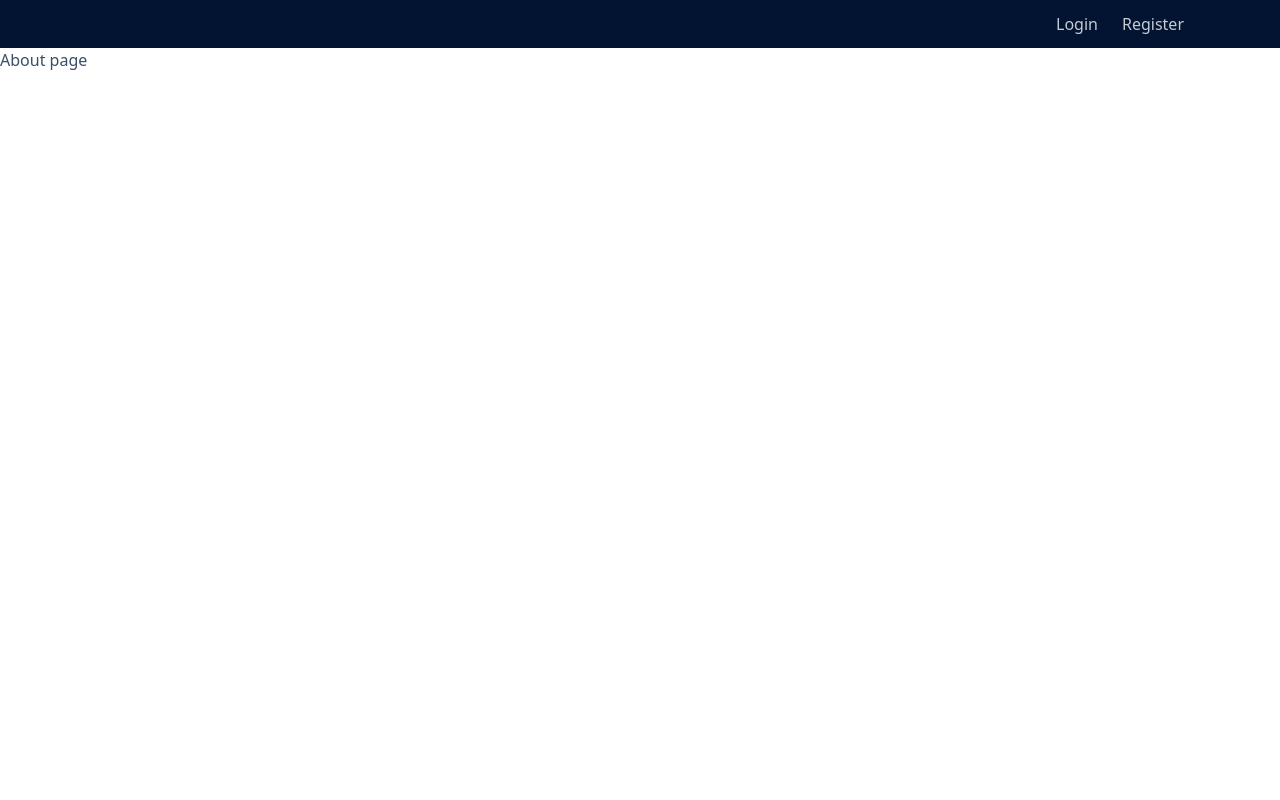
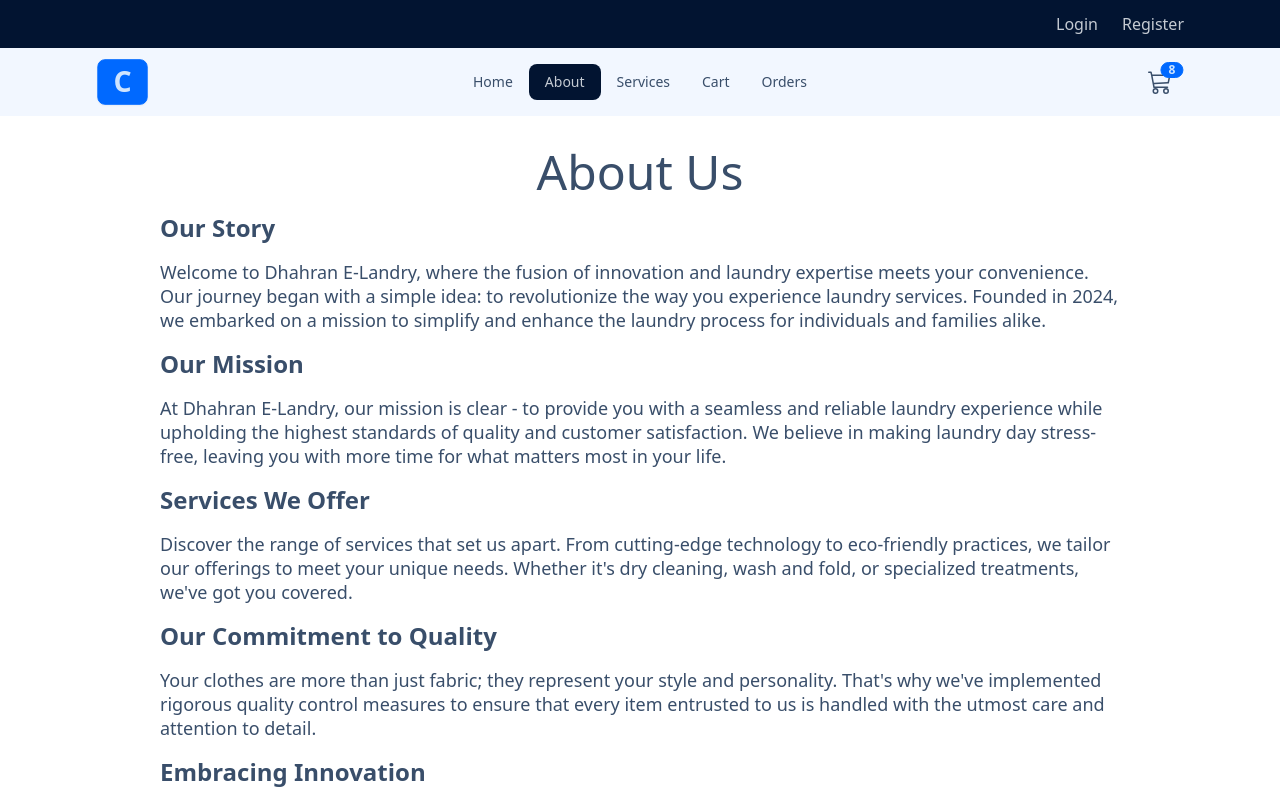
Before and after one commit to Mubeen213/Dhahran, a React (Vite) app in the folder client/: page /about in a window 1280 px wide. Shown: the top 800 px of the page. Built offline with nearby package versions, Linux system fonts and the light colour scheme.

Commit message:
Completed about page

```diff
--- /dev/null
+++ b/client/src/components/AboutParas.jsx
@@ -0,0 +1,54 @@
+const aboutStatements = [
+    {
+        id: 1,
+        subHeading: 'Our Story',
+        content: 'Welcome to Dhahran E-Landry, where the fusion of innovation and laundry expertise meets your convenience. Our journey began with a simple idea: to revolutionize the way you experience laundry services. Founded in 2024, we embarked on a mission to simplify and enhance the laundry process for individuals and families alike.'
+    },
+    {
+        id: 2,
+        subHeading: 'Our Mission',
+        content: 'At Dhahran E-Landry, our mission is clear - to provide you with a seamless and reliable laundry experience while upholding the highest standards of quality and customer satisfaction. We believe in making laundry day stress-free, leaving you with more time for what matters most in your life.'
+    },
+    {
+        id: 3,
+        subHeading: 'Services We Offer',
+        content: 'Discover the range of services that set us apart. From cutting-edge technology to eco-friendly practices, we tailor our offerings to meet your unique needs. Whether it\'s dry cleaning, wash and fold, or specialized treatments, we\'ve got you covered.'
+    },
+    {
+        id: 4,
+        subHeading: 'Our Commitment to Quality',
+        content: 'Your clothes are more than just fabric; they represent your style and personality. That\'s why we\'ve implemented rigorous quality control measures to ensure that every item entrusted to us is handled with the utmost care and attention to detail.'
+    },
+    {
+        id: 5,
+        subHeading: 'Embracing Innovation',
+        content: 'Dhahran E-Landry embraces the latest technologies to make your laundry experience efficient and enjoyable. Our state-of-the-art facilities and user-friendly app ensure that managing your laundry is as easy as a few taps on your smartphone.'
+    },
+    {
+        id: 6,
+        subHeading: 'Contact Us',
+        content: 'Have a question, suggestion, or just want to say hello? We\'d love to hear from you! Reach out to our dedicated customer support team at [Contact Email or Phone Number].\n' +
+            '\n' +
+            'Thank you for choosing Dhahran E-Landry – where convenience, quality, and care come together for a laundry experience like no other.'
+    },
+]
+
+export const AboutParas = () =>{
+
+    return (
+        <>
+            {
+                aboutStatements.map((about) => {
+                    const {id, subHeading, content} = about;
+
+                    return (
+                        <p className= 'mt-4 text-lg leading-6' key={id}>
+                            <span className= 'font-bold block text-2xl mb-4'>{subHeading}</span>
+                            {content}
+                        </p>
+                    )
+                })
+            }
+        </>
+    )
+}
--- /dev/null
+++ b/client/src/components/NavLinks.jsx
@@ -0,0 +1,46 @@
+import {NavLink} from "react-router-dom";
+
+const links = [
+    {
+        id: 1,
+        url: '/',
+        text: 'home'
+    },
+    {
+        id: 2,
+        url: '/about',
+        text: 'about'
+    },
+    {
+        id: 3,
+        url: '/services',
+        text: 'services'
+    },
+    {
+        id: 4,
+        url: '/cart',
+        text: 'cart'
+    },
+    {
+        id: 5,
+        url: '/orders',
+        text: 'orders'
+    },
+]
+
+export const NavLinks = () => {
+
+    return (
+        <>
+            {
+                links.map((link) => {
+                    return (<li key={link.id}>
+                        <NavLink to={link.url} className='capitalize'>
+                            {link.text}
+                        </NavLink>
+                    </li>)
+                })
+            }
+        </>
+    )
+}
--- /dev/null
+++ b/client/src/components/Navbar.jsx
@@ -0,0 +1,49 @@
+import {BsCart3, BsMoonFill, BsSunFill} from 'react-icons/bs';
+import {FaBarsStaggered} from 'react-icons/fa6';
+import {NavLink} from 'react-router-dom';
+import {NavLinks} from "./NavLinks.jsx";
+
+export const Navbar = () => {
+    return (
+        <nav className='bg-base-200'>
+            <div className='navbar align-element '>
+                <div className='navbar-start'>
+                    {/* Title */}
+                    <NavLink
+                        to='/'
+                        className='hidden lg:flex btn btn-primary text-3xl items-center '
+                    >
+                        C
+                    </NavLink>
+                    {/* DROPDOWN */}
+                    <div className='dropdown'>
+                        <label tabIndex={0} className='btn btn-ghost lg:hidden'>
+                            <FaBarsStaggered className='h-6 w-6' />
+                        </label>
+                        <ul
+                            tabIndex={0}
+                            className='menu menu-sm dropdown-content mt-3 z-[1] p-2 shadow bg-base-200 rounded-box w-52'
+                        >
+                            <NavLinks/>
+                        </ul>
+                    </div>
+                </div>
+                <div className='navbar-center hidden lg:flex'>
+                    <ul className='menu menu-horizontal '><NavLinks/></ul>
+                </div>
+                <div className='navbar-end'>
+                    {/* THEME ICONS */}
+                    {/* CART LINK*/}
+                    <NavLink to='cart' className='btn btn-ghost btn-circle btn-md ml-4'>
+                        <div className='indicator'>
+                            <BsCart3 className='h-6 w-6' />
+                            <span className='badge badge-sm badge-primary indicator-item'>
+                8
+              </span>
+                        </div>
+                    </NavLink>
+                </div>
+            </div>
+        </nav>
+    );
+};
--- a/client/src/pages/About.jsx
+++ b/client/src/pages/About.jsx
@@ -1,11 +1,15 @@
+import {AboutParas} from "../components/AboutParas.jsx";
 
 const About = () => {
-
-    return(
-        <h1>
-            About page
-        </h1>
-    )
+    return (
+        <section className="flex justify-center
+         max-w-5xl mx-auto flex-wrap items-center leading-8 p-8">
+            <div className='w-100'>
+                <h1 className='text-5xl text-center'>About Us</h1>
+               <AboutParas/>
+            </div>
+        </section>
+    );
 }
 
 export default About;
--- a/client/src/pages/HomeLayout.jsx
+++ b/client/src/pages/HomeLayout.jsx
@@ -1,13 +1,15 @@
 import {Outlet} from "react-router-dom";
 import {Header} from "../components/Header.jsx";
+import {Navbar} from "../components/Navbar.jsx";
 
 const HomeLayout = () => {
 
     return (
-        <h1>
+        <>
             <Header/>
+            <Navbar/>
             <Outlet/>
-        </h1>
+        </>
     )
 }
 
```
